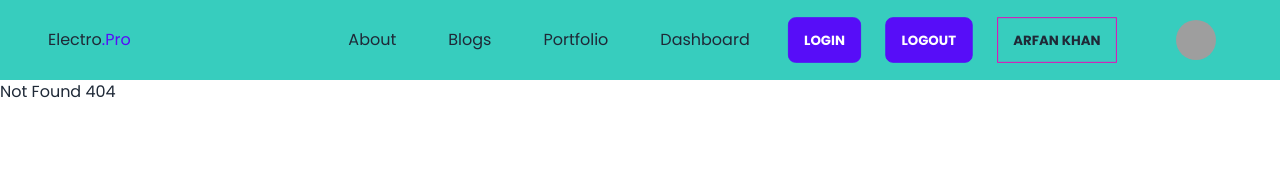
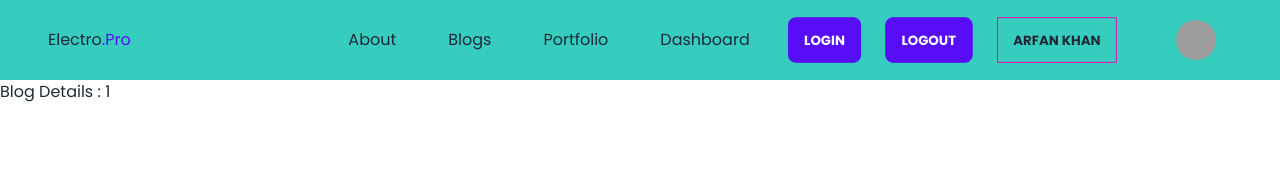
Before and after one commit to khan188993/electro--manufacturer-react-client, a React (Create React App) app: page /blog-details/1 in a window 1280 px wide. Before the commit this address had no page. Shown: the top 170 px of the page. Built offline with nearby package versions, Linux system fonts and the light colour scheme; grey boxes are pictures that could not be loaded.

Commit message:
6)blog desing added

```diff
--- a/src/App.js
+++ b/src/App.js
@@ -3,6 +3,7 @@ import { Route, Routes } from 'react-router-dom';
 import Header from './Components/Header/Header';
 import './css/App.css';
 import AboutPage from './pages/AboutPage/AboutPage';
+import BlogDetails from './pages/BlogDetails/BlogDetails';
 import BlogPage from './pages/BlogPage/BlogPage';
 import Dashboard from './pages/Dashboard/Dashboard';
 import MakeAdmin from './pages/Dashboard/MakeAdmin/MakeAdmin';
@@ -25,6 +26,7 @@ const App = () => {
             <Route path="/" element={<Home />}></Route>
             <Route path="/about" element={<AboutPage />}></Route>
             <Route path="/blogs" element={<BlogPage />}></Route>
+            <Route path="/blog-details/:title" element={<BlogDetails />}></Route>
             <Route path="/my-portfolio" element={<MyPortfolio />}></Route>
             <Route path="dashboard" element={<Dashboard />}>
                <Route path="my-profile" element={<MyProfile/>}></Route>
--- a/src/Components/Blogs/SingleBlog/SingleBlog.js
+++ b/src/Components/Blogs/SingleBlog/SingleBlog.js
@@ -1,6 +1,8 @@
 import React from 'react'
+import { useNavigate } from 'react-router-dom'
 
 const SingleBlog = () => {
+    const navigate = useNavigate()
     return (
         <div class="blogs card w-full bg-base-100 shadow-xl">
          <figure>
@@ -10,7 +12,7 @@ const SingleBlog = () => {
             <h2 class="card-title">Title</h2>
             <p>If a dog chews shoes whose shoes does he choose? Lorem ipsum dolor sit amet, consectetur adipisicing elit. Odit ipsum cum molestias illo maxime maiores explicabo voluptatum vel accusantium impedit.</p>
             <div class="card-actions justify-center mt-3">
-               <button class="btn btn-primary">Read More</button>
+               <button onClick={()=>navigate('/blog-details/title')} class="btn btn-primary">Read More</button>
             </div>
          </div>
       </div>
--- /dev/null
+++ b/src/pages/BlogDetails/BlogDetails.js
@@ -0,0 +1,14 @@
+import React from 'react'
+import { useParams } from 'react-router-dom';
+
+const BlogDetails = () => {
+    console.log(useParams());
+    const {title}  = useParams();
+    return (
+        <div>
+            Blog Details : {title}
+        </div>
+    )
+}
+
+export default BlogDetails
--- a/src/pages/NotFoundPage/NotFoundPage.js
+++ b/src/pages/NotFoundPage/NotFoundPage.js
@@ -2,8 +2,8 @@ import React from 'react'
 
 const NotFoundPage = () => {
     return (
-        <div>
-            <h1>Not Found 404</h1>
+        <div className='flex justify-center items-center h-[500px]'>
+            <h1 className='text-center text-5xl font-bold text-black p-8 bg-accent'>Not Found 404</h1>
         </div>
     )
 }
```
